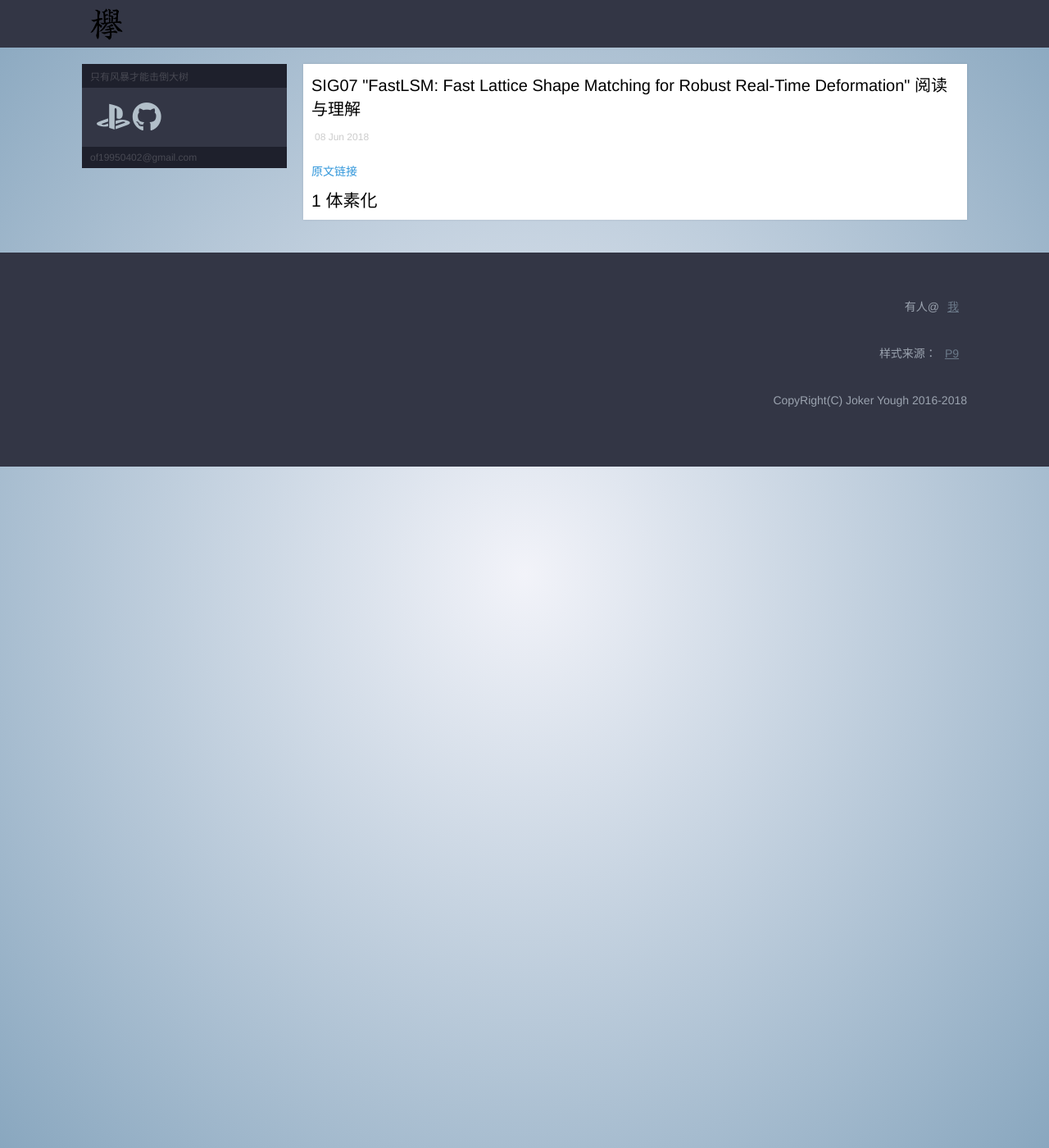
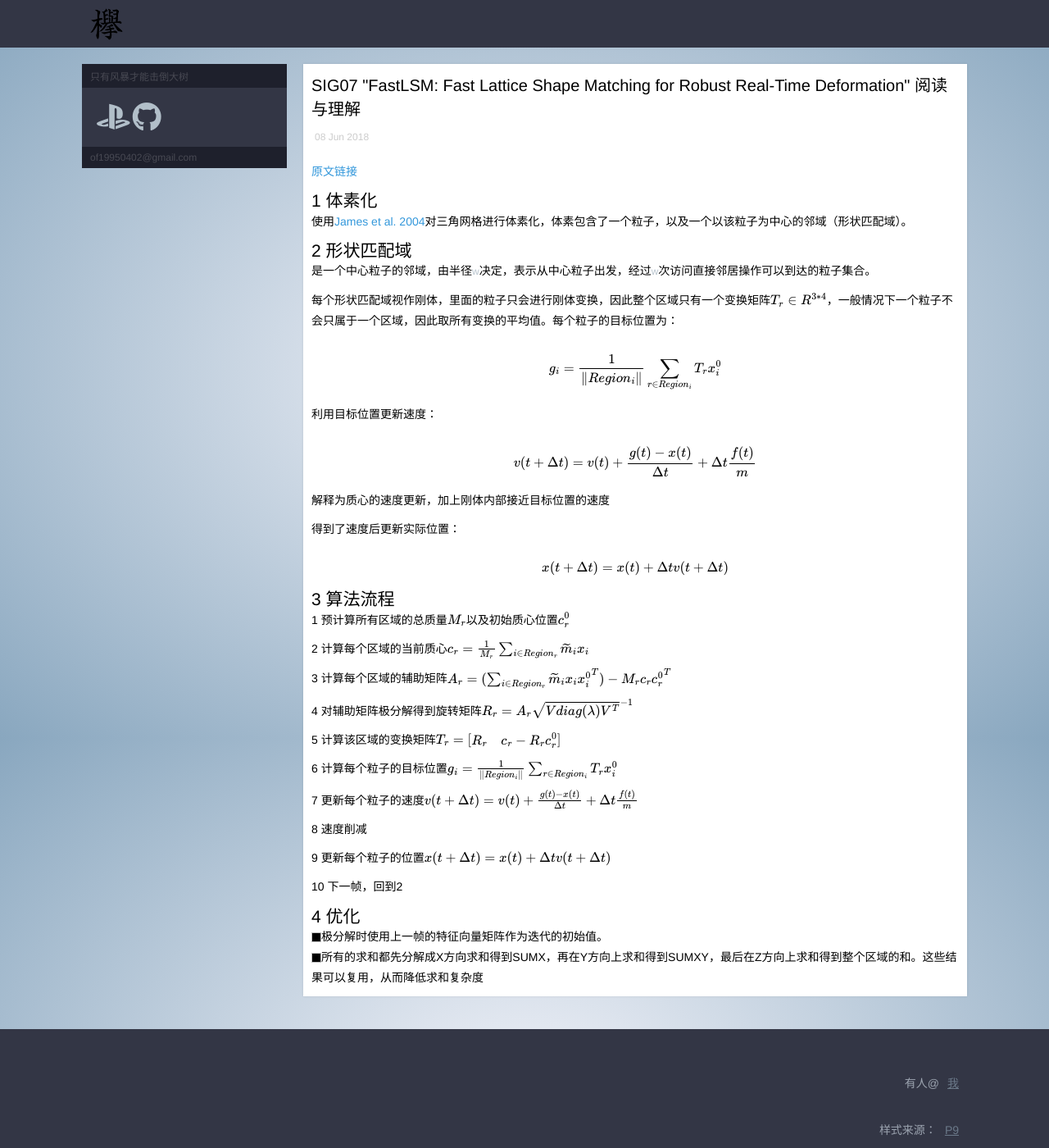
Before and after one commit to pw1316/pw1316.github.io, a Jekyll site: the page built from _posts/2018-06-08-SIG07-FLSM.md, in a window 1280 px wide and 1400 px high. Shown: the whole window at 82% size. Built offline with Jekyll 4.4.1, drawn with Linux system fonts in a browser that asks for light colours; nearby versions of some CDN libraries; formulas are drawn with MathJax 3.

Commit message:
sig post

```diff
--- a/_posts/2018-06-08-SIG07-FLSM.md
+++ b/_posts/2018-06-08-SIG07-FLSM.md
@@ -2,8 +2,56 @@
 layout: page
 title: "SIG07 \"FastLSM: Fast Lattice Shape Matching for Robust Real-Time Deformation\" 阅读与理解"
 showbar: false
+blackrect: <img style="width:12px;height:12px;background:#000;">
 ---
 
 [原文链接](http://www.alecrivers.com/fastlsm/)
 
 ## 1 体素化
+
+使用[James et al. 2004]()对三角网格进行体素化，体素包含了一个粒子，以及一个以该粒子为中心的邻域（形状匹配域）。
+
+## 2 形状匹配域
+
+是一个中心粒子的邻域，由半径*w*决定，表示从中心粒子出发，经过*w*次访问直接邻居操作可以到达的粒子集合。
+
+每个形状匹配域视作刚体，里面的粒子只会进行刚体变换，因此整个区域只有一个变换矩阵$$T_r\in R^{3*4}$$，一般情况下一个粒子不会只属于一个区域，因此取所有变换的平均值。每个粒子的目标位置为：
+
+$$g_i=\frac{1}{\|Region_i\|}\sum_{r\in Region_i}{T_r}x_i^0$$
+
+利用目标位置更新速度：
+
+$$v(t+\Delta t)=v(t)+\frac{g(t)-x(t)}{\Delta t}+\Delta t\frac{f(t)}{m}$$
+
+解释为质心的速度更新，加上刚体内部接近目标位置的速度
+
+得到了速度后更新实际位置：
+
+$$x(t+\Delta t)=x(t)+\Delta tv(t+\Delta t)$$
+
+## 3 算法流程
+
+1 预计算所有区域的总质量$$M_r$$以及初始质心位置$$c_r^0$$
+
+2 计算每个区域的当前质心$$c_r=\frac{1}{M_r}\sum_{i\in Region_r}{\widetilde{m}_ix_i}$$
+
+3 计算每个区域的辅助矩阵$$A_r=(\sum_{i\in Region_r}{\widetilde{m}_ix_i{x_i^0}^T})-M_rc_r{c_r^0}^T$$
+
+4 对辅助矩阵极分解得到旋转矩阵$$R_r=A_r{\sqrt{Vdiag(\lambda)V^T}}^{-1}$$
+
+5 计算该区域的变换矩阵$$T_r=[\begin{array}&R_r&{c_r-R_rc_r^0}\end{array}]$$
+
+6 计算每个粒子的目标位置$$g_i=\frac{1}{\|Region_i\|}\sum_{r\in Region_i}{T_r}x_i^0$$
+
+7 更新每个粒子的速度$$v(t+\Delta t)=v(t)+\frac{g(t)-x(t)}{\Delta t}+\Delta t\frac{f(t)}{m}$$
+
+8 速度削减
+
+9 更新每个粒子的位置$$x(t+\Delta t)=x(t)+\Delta tv(t+\Delta t)$$
+
+10 下一帧，回到2
+
+## 4 优化
+
+- {{ page.blackrect }}极分解时使用上一帧的特征向量矩阵作为迭代的初始值。
+- {{ page.blackrect }}所有的求和都先分解成X方向求和得到SUMX，再在Y方向上求和得到SUMXY，最后在Z方向上求和得到整个区域的和。这些结果可以复用，从而降低求和复杂度
```
